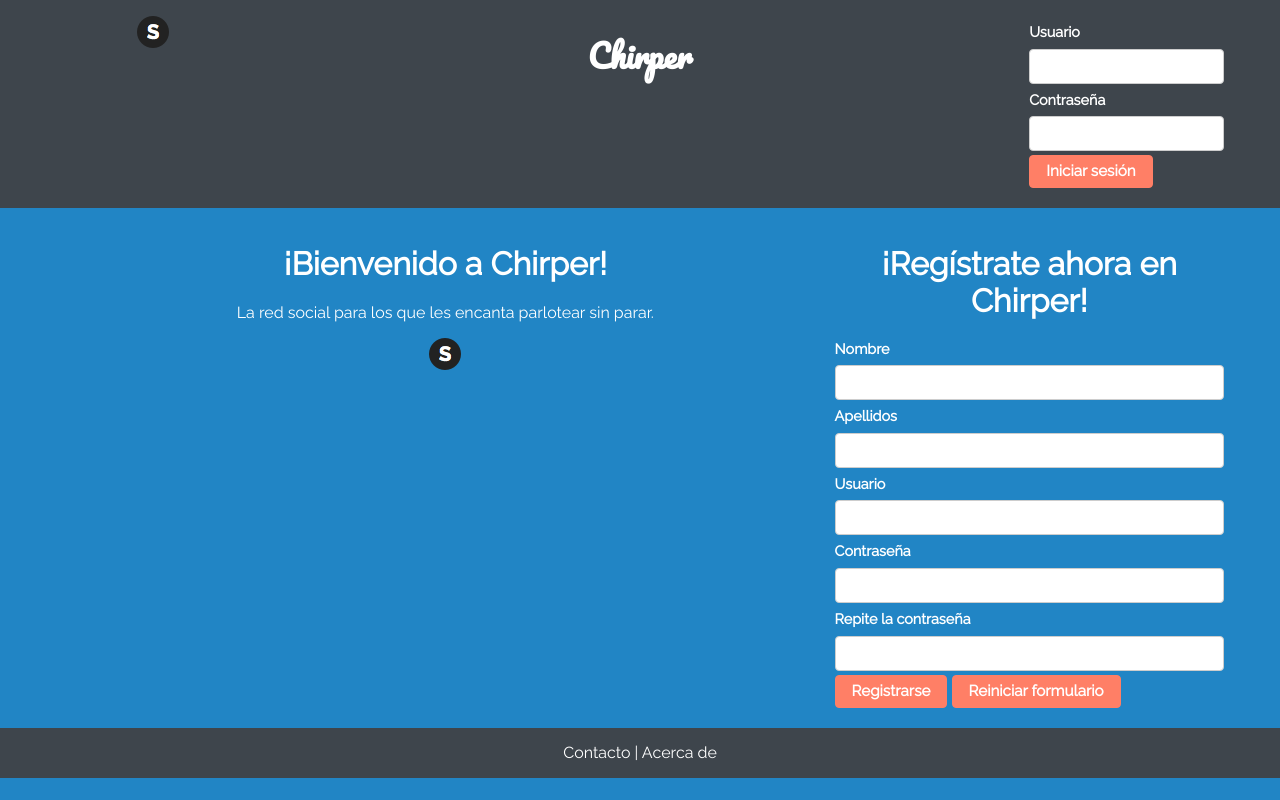
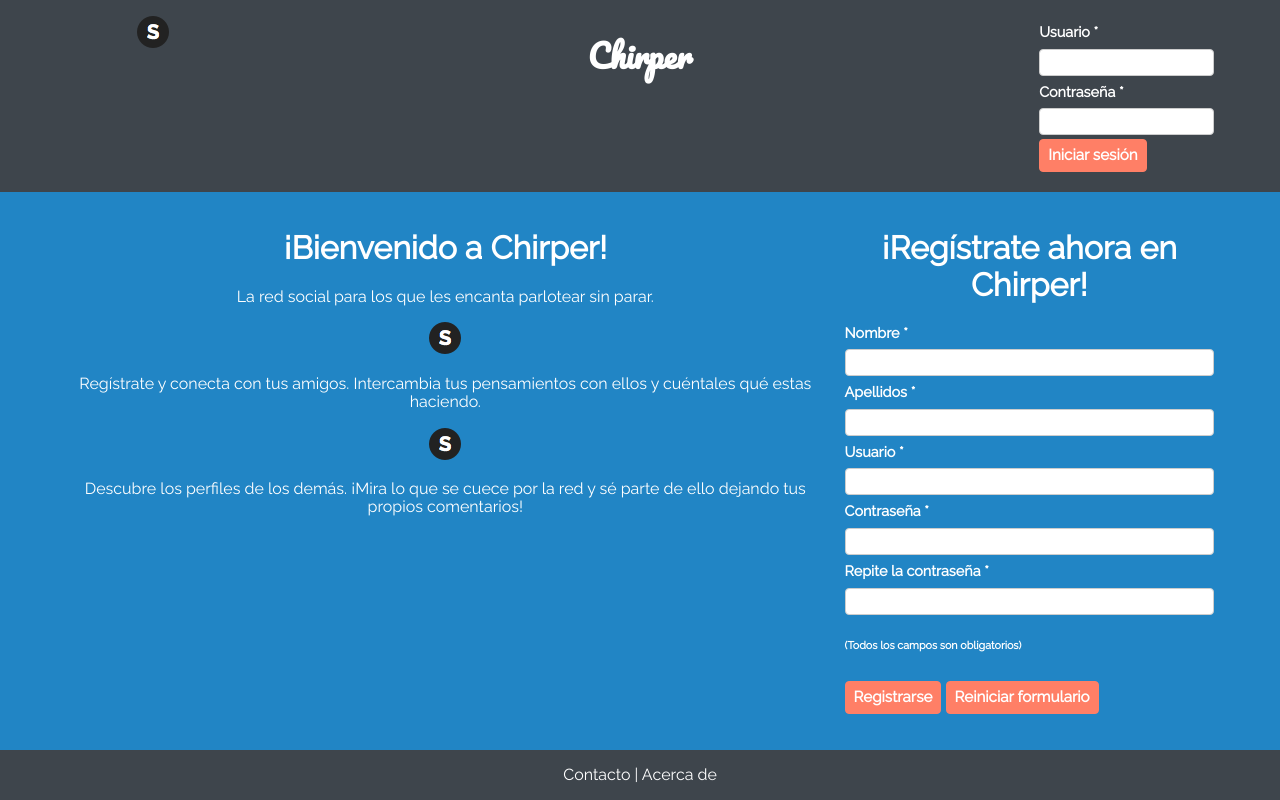
Before and after one commit to JuanjiJG/Chirper, a PHP site: page / in a window 1280 px wide. Run offline with PHP 8.4, Linux system fonts and the light colour scheme.

Commit message:
Arreglado el footer y empezando portada

```diff
--- /dev/null
+++ b/P1/css/flexbox.css
@@ -0,0 +1,12 @@
+/* A Flexbox container is an element who has Flexbox items on it */
+/* To fix the footer placement issue, we need to tell the container to use all the available space */
+.flex-container {
+    display: flex; /* Display all the elements in a flex mode */
+    min-height: 100vh; /* VH is the measurement unit of the viewport */
+    flex-direction: column; /* Place all the elements like columns */
+}
+
+/* A Flexbox item is an element who can be placed inside a Flexbox container */
+.flex-item {
+    flex: 1; /* This tells that all the elements with the flx-item class are the first element to be placed */
+}
--- a/P1/css/style.css
+++ b/P1/css/style.css
@@ -32,16 +32,17 @@ body {
 
 /* Basic style for the header and footer tags */
 header,
-footer {
+footer,
+nav {
     width: 100%;
     background-color: #3E454C;
 }
 
-header {
-    min-height: 100%;
+footer {
+    text-align: center;
 }
 
-footer {
+nav {
     text-align: center;
 }
 
@@ -80,6 +81,7 @@ html {
 [class*="col-"] {
     float: left;
     width: 100%;
+    padding: 0 10px;
 }
 
 @media only screen and (min-width: 768px) {
@@ -202,7 +204,7 @@ html {
 select,
 textarea {
     display: block;
-    padding: .5rem;
+    padding: .25rem;
     vertical-align: middle;
     width: 100%;
     max-width: 100%;
@@ -237,7 +239,7 @@ button,
     font-weight: 600;
     font-size: .95rem;
     font-family: 'Raleway', sans-serif;
-    padding: .5rem 1rem;
+    padding: .5rem .5rem;
     vertical-align: middle;
     white-space: nowrap;
     cursor: pointer;
--- a/P1/index.html
+++ b/P1/index.html
@@ -12,11 +12,13 @@
   <link rel="stylesheet" type="text/css" href="https://fonts.googleapis.com/css?family=Pacifico|Raleway">
   <!-- Styles -->
   <link rel="stylesheet" type="text/css" href="css/style.css">
+  <link rel="stylesheet" type="text/css" href="css/flexbox.css">
   <link rel="stylesheet" type="text/css" href="css/normalize.css">
+  <link rel="stylesheet" type="text/css" href="css/responsive.css">
   <!-- Favicon -->
   <link rel="icon" type="image/png" href="img/favicon.png">
 </head>
-<body>
+<body class="flex-container">
   <header>
     <section class="row container">
       <section class="col-2 col-m-4" id="website-banner">
@@ -26,36 +28,40 @@
         <h1>Chirper</h1>
       </section>
       <section class="col-2 col-m-4" id="login-form">
-        <form name="login-form" action="#" method="post">
-          <label for="login-username">Usuario</label>
+        <form name="login-form" action="portada.html" method="post">
+          <label for="login-username">Usuario *</label>
           <input id="login-username" name="username" type="text" required="required">
-          <label for="login-password">Contraseña</label>
+          <label for="login-password">Contraseña *</label>
           <input id="login-password" name="password" type="password" required="required">
           <input type="submit" name="submit" value="Iniciar sesión">
         </form>
       </section>
     </section>
   </header>
-  <main>
+  <main class="flex-item">
     <section class="row container">
-      <section class="col-8 col-m-12" id="showcase">
+      <section class="col-8 col-m-6" id="showcase">
         <h1>¡Bienvenido a Chirper!</h1>
         <p>La red social para los que les encanta parlotear sin parar.</p>
         <img src="img/favicon.png" alt="Imagen de Chirper">
+        <p>Regístrate y conecta con tus amigos. Intercambia tus pensamientos con ellos y cuéntales qué estas haciendo.</p>
+        <img src="img/favicon.png" alt="Imagen de Chirper">
+        <p>Descubre los perfiles de los demás. ¡Mira lo que se cuece por la red y sé parte de ello dejando tus propios comentarios!</p>
       </section>
-      <section class="col-4 col-m-8" id="register-form">
+      <section class="col-4 col-m-6" id="register-form">
         <h1>¡Regístrate ahora en Chirper!</h1>
         <form name="register-form" action="#" method="post">
-          <label for="first-name">Nombre</label>
+          <label for="first-name">Nombre *</label>
           <input id="first-name" type="text" required="required">
-          <label for="last-name">Apellidos</label>
+          <label for="last-name">Apellidos *</label>
           <input id="last-name" type="text" required="required">
-          <label for="username">Usuario</label>
+          <label for="username">Usuario *</label>
           <input id="username" type="text" required="required">
-          <label for="password">Contraseña</label>
+          <label for="password">Contraseña *</label>
           <input id="password" type="password" required="required">
-          <label for="repeat-password">Repite la contraseña</label>
+          <label for="repeat-password">Repite la contraseña *</label>
           <input id="repeat-password" type="password" required="required">
+          <h6>(Todos los campos son obligatorios)</h6>
           <input type="submit" name="submit" value="Registrarse">
           <input type="reset" name="reset" value="Reiniciar formulario">
         </form>
```
Also changed, not shown: P1/portada.html (added, +52 -0 lines), P1/css/responsive.css (added), 1 other file.
